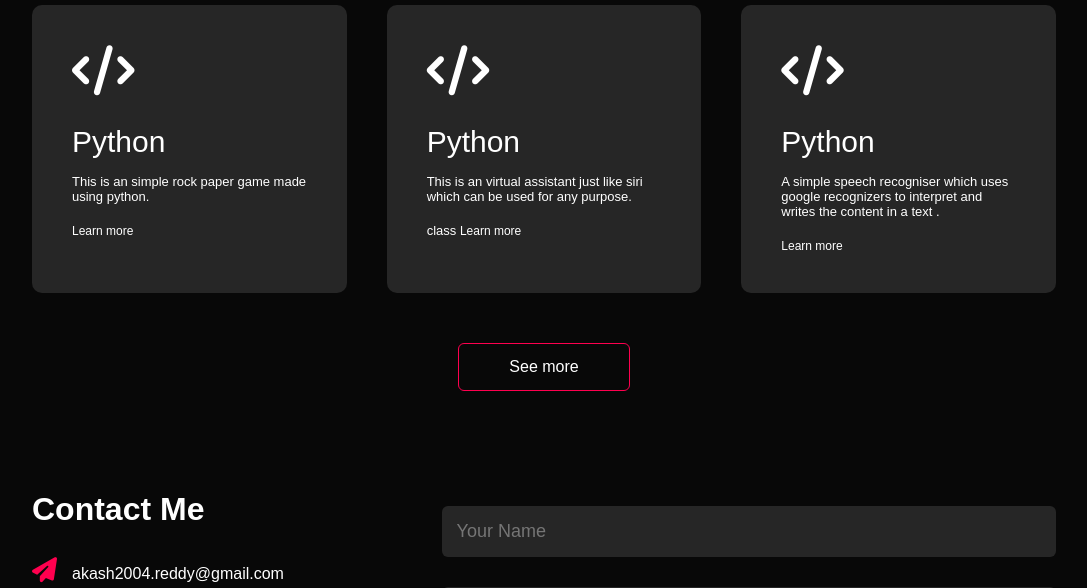
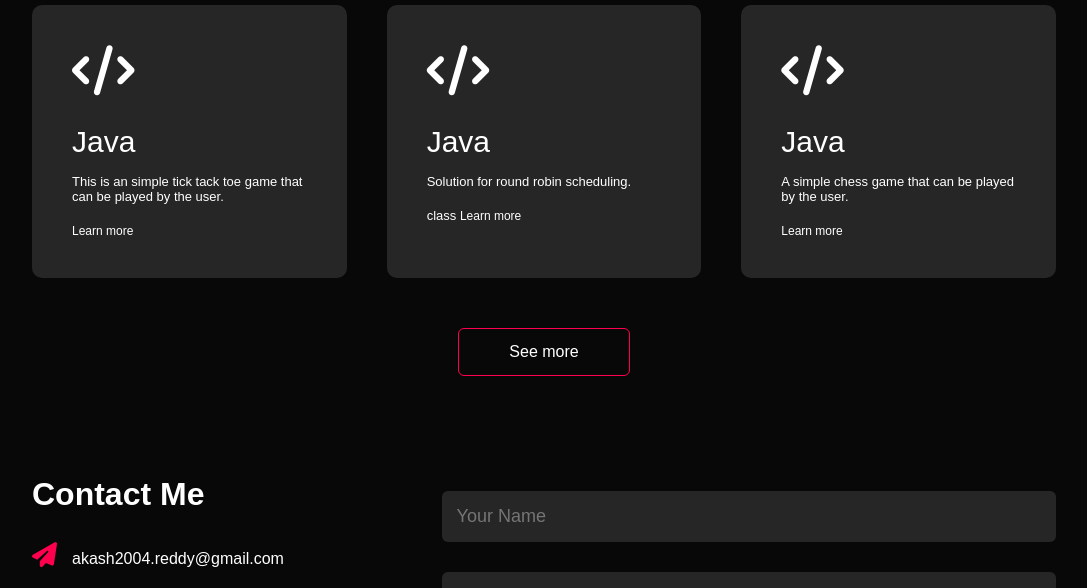
Before and after one commit to captain-squarepants6/Personal-Portfolio, a plain HTML site: page index.html in a window 1280 px wide. Shown: the part 1440-2028 px from the top of the page, without its empty margins (96-1183 px from the left). Drawn offline with Linux system fonts and the light colour scheme.

Commit message:
Update index.html

```diff
--- a/index.html
+++ b/index.html
@@ -73,21 +73,21 @@
             <div class="work-list">
                <div>
                     <i class="fa-solid fa-code"></i>
-                    <h2>Python</h2>
-                    <p>This is an simple rock paper game made using python.</p>
-                    <a href="https://github.com/captain-squarepants6/Rock-Paper-Scissors">Learn more</a>
+                    <h2>Java</h2>
+                    <p>This is an simple tick tack toe game that can be played by the user.</p>
+                    <a href="https://github.com/captain-squarepants6/Tic-tac-toe-game-in-java">Learn more</a>
                </div>
                <div>
                     <i class="fa-solid fa-code"></i>
-                    <h2>Python</h2>
-                    <p>This is an virtual assistant just like siri which can be used for any purpose.</p>class
-                    <a href="https://github.com/captain-squarepants6/Virtual-Assistant">Learn more</a>
+                    <h2>Java</h2>
+                    <p>Solution for round robin scheduling.</p>class
+                    <a href="https://github.com/captain-squarepants6/Round-robin-scheduling-in-java">Learn more</a>
                </div>
                <div>
                     <i class="fa-solid fa-code"></i>
-                    <h2>Python</h2>
-                    <p>A simple speech recogniser which uses google recognizers to interpret and writes the content in a text .</p>
-                    <a href="https://github.com/captain-squarepants6/Speech-Recognizer">Learn more</a>
+                    <h2>Java</h2>
+                    <p>A simple chess game that can be played by the user.</p>
+                    <a href="https://github.com/captain-squarepants6/Chess-game-in-java">Learn more</a>
                </div>
             </div>
             <a href="https://github.com/captain-squarepants6" class="btn">See more</a>
```
